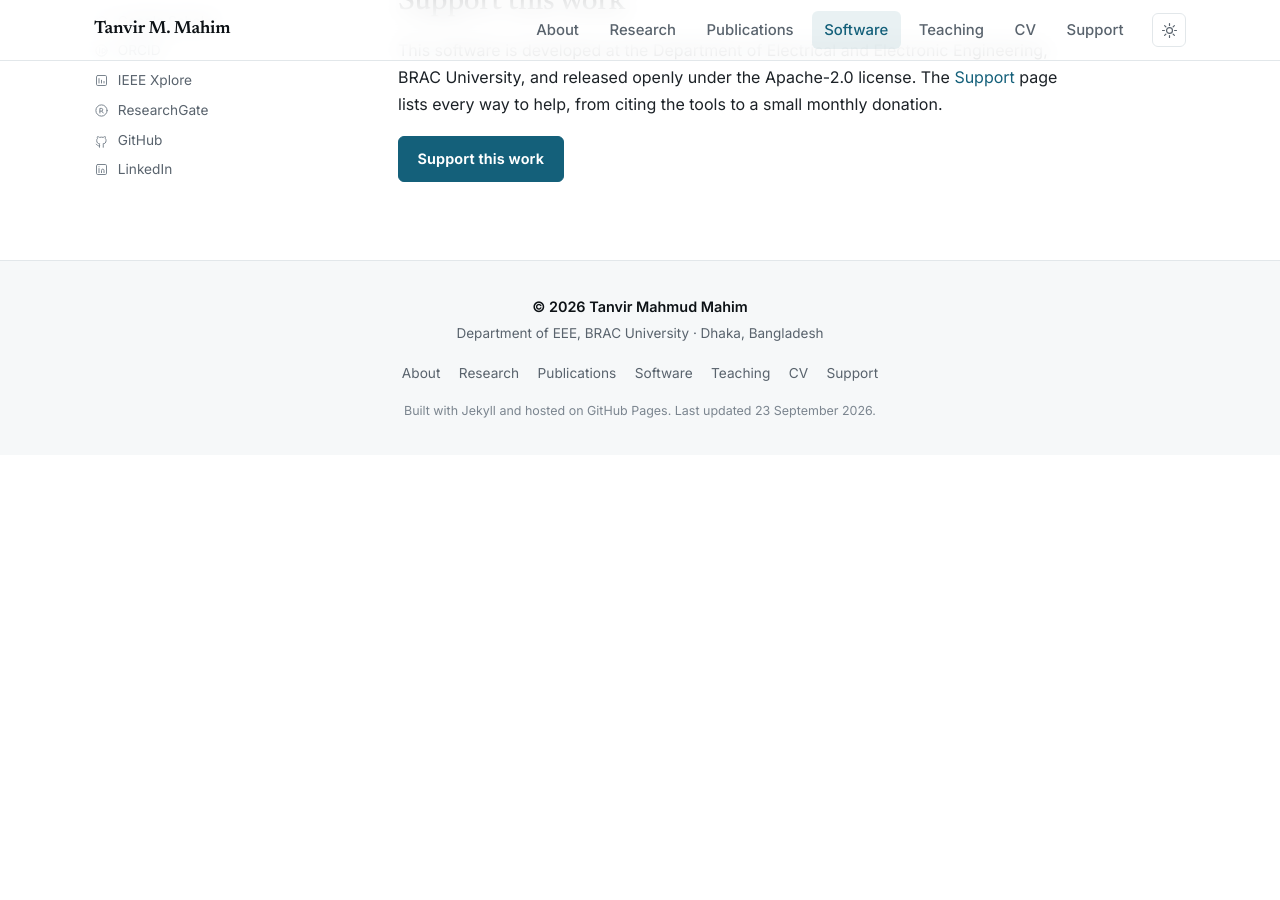
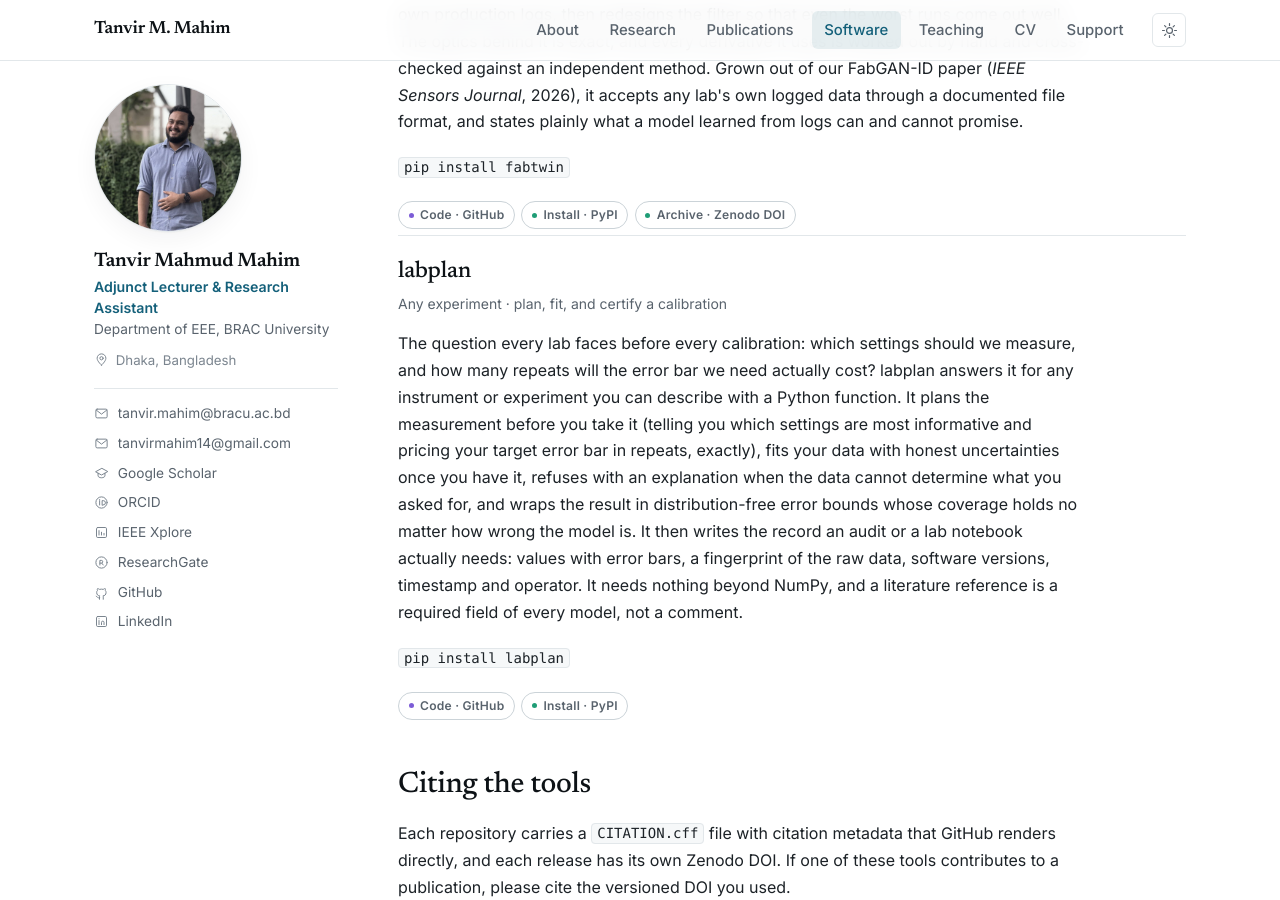
Before and after one commit to Tanvir-Mahmud-Mahim/Tanvir-Mahmud-Mahim.github.io, a Jekyll site: the page built from software.md, in a window 1280 px wide and 900 px high, scrolled down 4155 px. Built offline with Jekyll 4.4.1, drawn with Linux system fonts in a browser that asks for light colours; before the commit the page ends 4610 px from its top, so only the background shows below that; some of the changed text lies outside the part shown.

Commit message:
Software page: family is ten tools (add vacspin and labplan, lab layer); news item

```diff
--- a/software.md
+++ b/software.md
@@ -3,10 +3,12 @@
 title: "Software"
 subtitle: "General-purpose research tools, released with tests, archived with DOIs."
 permalink: /software/
-description: "Open-source software by Tanvir Mahmud Mahim: ramansep, kpenvelope, sqzcomb, absnoise, cavsqueeze, sparq-triage, hamop and fabtwin: tools for Raman analysis of 2D materials, nitride semiconductor physics, squeezed-light microcombs, superconducting thermal detectors, spin squeezing, single-photon-emitter screening, materials modelling and yield-aware photonic design, maintained under the TaN-MM-Org organization."
+description: "Open-source software by Tanvir Mahmud Mahim: ramansep, kpenvelope, sqzcomb, absnoise, cavsqueeze, sparq-triage, hamop, fabtwin, vacspin and labplan: tools for Raman analysis of 2D materials, nitride semiconductor physics, squeezed-light microcombs, superconducting thermal detectors, spin squeezing, single-photon-emitter screening, materials modelling, yield-aware photonic design, colour-centre spin-photon interfaces and measurement planning, maintained under the TaN-MM-Org organization."
 ---
 
-Eight research tools grew out of the <a href="{{ '/research/' | relative_url }}">research projects</a>. All are maintained under the <a href="https://github.com/TaN-MM-Org" rel="noopener">TaN-MM-Org</a> organization and installable with a single <a href="https://pypi.org/" rel="noopener">pip</a> command. They share one rule: every physics claim in a release is backed by an automated test that runs publicly at every change, textbook results are reproduced by the code rather than assumed, every built-in physical constant carries a citation to its source, and each release is archived on Zenodo under its own DOI. Each package also states plainly what it does not do yet.
+Ten research tools grew out of the <a href="{{ '/research/' | relative_url }}">research projects</a>. All are maintained under the <a href="https://github.com/TaN-MM-Org" rel="noopener">TaN-MM-Org</a> organization and installable with a single <a href="https://pypi.org/" rel="noopener">pip</a> command. They share one rule: every physics claim in a release is backed by an automated test that runs publicly at every change, textbook results are reproduced by the code rather than assumed, every built-in physical constant carries a citation to its source, and each release is archived on Zenodo under its own DOI. Each package also states plainly what it does not do yet.
+
+Every package now also carries a laboratory layer: before a measurement is taken, it can tell you which settings to measure and how many repeats a target error bar will cost, and afterwards it fits your own data with honest uncertainties, refusing (with an explanation) whenever the data cannot actually determine what you asked for. The tenth tool, labplan, is that layer extracted into a standalone engine that works with any model you can write as a Python function.
 
 <section class="project">
 <h3>ramansep</h3>
@@ -81,6 +83,18 @@
 </section>
 
 <section class="project">
+<h3>vacspin</h3>
+<p class="project-meta">Diamond colour centres · spin-photon interfaces</p>
+<p>Certain atomic-scale defects in diamond, such as the silicon-vacancy, germanium-vacancy and tin-vacancy centres, act as tiny quantum memories that talk to light, which makes them building blocks for quantum networks. vacspin computes how such a centre behaves in a real, imperfect sample: how strain in the crystal and applied magnetic fields shift its energy levels, how cleanly it can be read out in a single shot, and how the fluorescence budget splits between its optical transitions. Every built-in parameter set is a measured, cited value (the silicon-, germanium- and tin-vacancy centres ship with parameters from the defining experiments), and for centres whose parameters are not yet fully measured, the package documents what is known instead of shipping half a parameter set.</p>
+<p><code>pip install vacspin</code></p>
+<ul class="pub-actions">
+<li><a class="chip chip-code" href="https://github.com/TaN-MM-Org/vacspin" rel="noopener">Code · GitHub</a></li>
+<li><a class="chip chip-data" href="https://pypi.org/project/vacspin/" rel="noopener">Install · PyPI</a></li>
+<li><a class="chip chip-data" href="https://doi.org/10.5281/zenodo.22819698" rel="noopener">Archive · Zenodo DOI</a></li>
+</ul>
+</section>
+
+<section class="project">
 <h3>hamop</h3>
 <p class="project-meta">Materials modelling · one model, every property</p>
 <p>Many properties of a material (its electronic energy levels, how it absorbs light, how well it carries current, even subtle "topological" properties) are usually computed by separate programs with separate conventions, and the answers can quietly drift apart. hamop computes all of them from one and the same simple model of electrons hopping between atoms, so they cannot disagree with each other by construction. It handles magnetic fields, spin, disorder and very large systems, and its defining habit is distrust of itself: every physical claim in the package is pinned by an automated test against an exact textbook result (over a hundred such tests), and several key quantities are computed by two independent routes that must agree. It was distilled from the modelling pipeline behind the MoS<sub>2</sub> defect study, generalized so any material model can be pushed through it.</p>
@@ -104,6 +118,17 @@
 </ul>
 </section>
 
+<section class="project">
+<h3>labplan</h3>
+<p class="project-meta">Any experiment · plan, fit, and certify a calibration</p>
+<p>The question every lab faces before every calibration: which settings should we measure, and how many repeats will the error bar we need actually cost? labplan answers it for any instrument or experiment you can describe with a Python function. It plans the measurement before you take it (telling you which settings are most informative and pricing your target error bar in repeats, exactly), fits your data with honest uncertainties once you have it, refuses with an explanation when the data cannot determine what you asked for, and wraps the result in distribution-free error bounds whose coverage holds no matter how wrong the model is. It then writes the record an audit or a lab notebook actually needs: values with error bars, a fingerprint of the raw data, software versions, timestamp and operator. It needs nothing beyond NumPy, and a literature reference is a required field of every model, not a comment.</p>
+<p><code>pip install labplan</code></p>
+<ul class="pub-actions">
+<li><a class="chip chip-code" href="https://github.com/TaN-MM-Org/labplan" rel="noopener">Code · GitHub</a></li>
+<li><a class="chip chip-data" href="https://pypi.org/project/labplan/" rel="noopener">Install · PyPI</a></li>
+</ul>
+</section>
+
 ## Citing the tools
 
 Each repository carries a <code>CITATION.cff</code> file with citation metadata that GitHub renders directly, and each release has its own Zenodo DOI. If one of these tools contributes to a publication, please cite the versioned DOI you used.
```
Also changed, not shown: index.md (+4 -0 lines).
